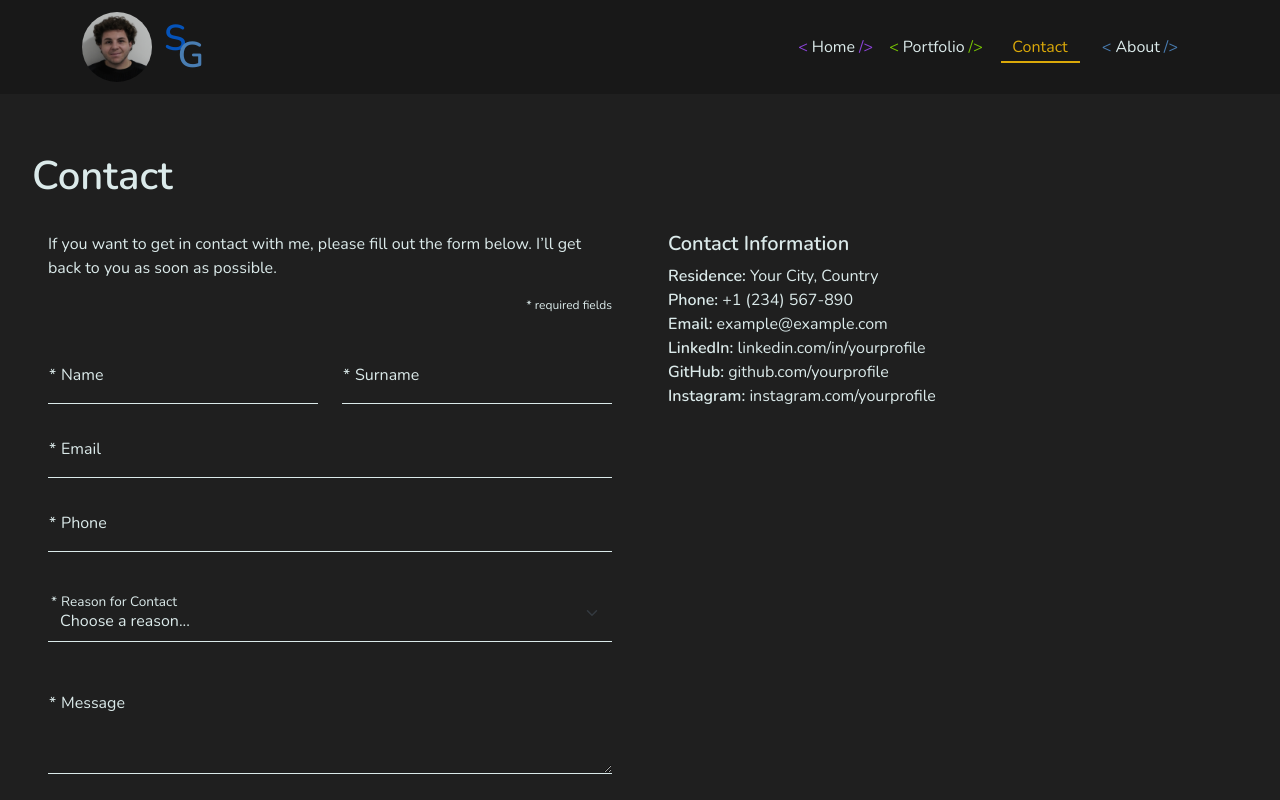
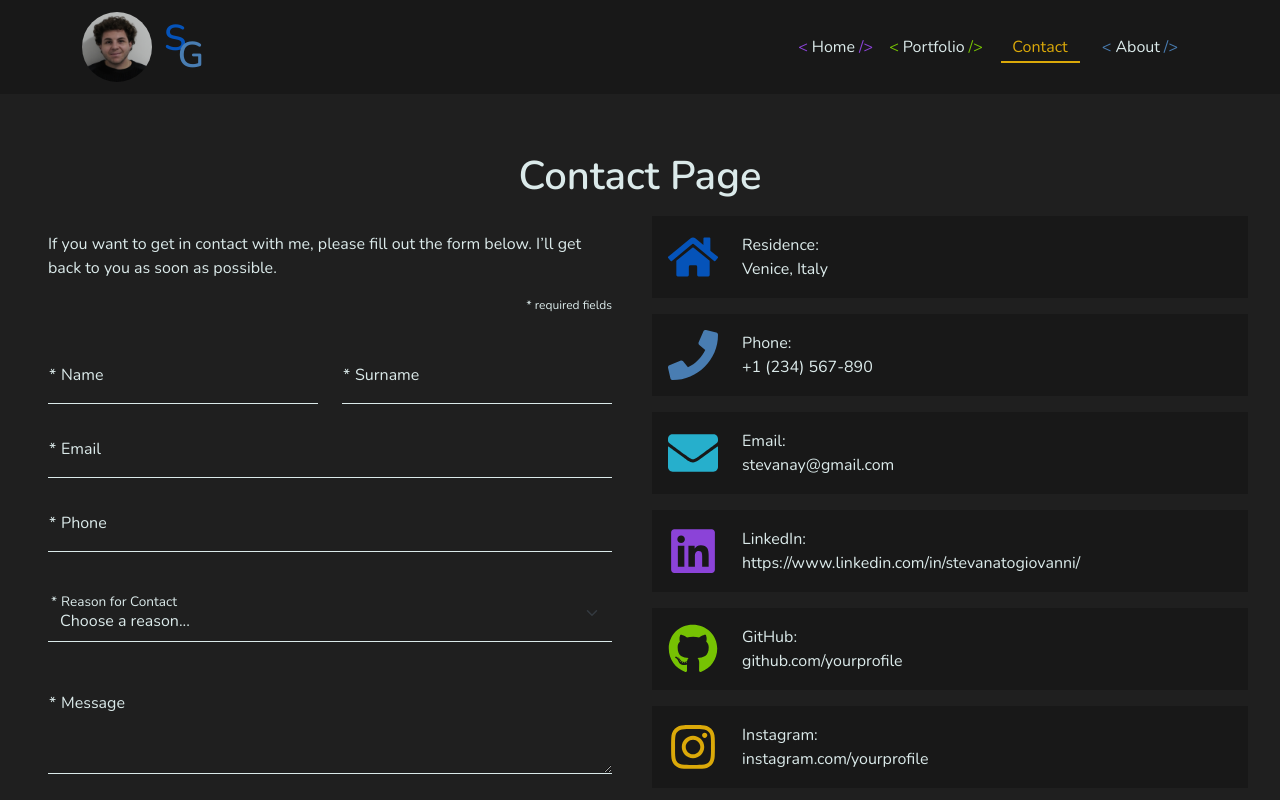
Before and after one commit to giova239/portfolio, a React (Create React App) app: page /contact in a window 1280 px wide. Shown: the top 800 px of the page. Built offline with nearby package versions, Linux system fonts and the light colour scheme.

Commit message:
add contact cards

```diff
--- /dev/null
+++ b/src/components/pages/contact/components/contactCard.jsx
@@ -0,0 +1,18 @@
+import React from "react";
+import { Card } from "react-bootstrap";
+
+function ContactCard({ icon: Icon, iconColor = "primary", line1, line2 }) {
+  return (
+    <Card className="bg-dark mb-4">
+      <Card.Body className="d-flex align-items-center">
+        <Icon size={50} className={`text-primary me-5 text-${iconColor}`} />
+        <div className="d-flex flex-column justify-content-center">
+          <p className="mb-0">{line1}</p>
+          <p className="mb-0">{line2}</p>
+        </div>
+      </Card.Body>
+    </Card>
+  );
+}
+
+export default ContactCard;
--- a/src/components/pages/contact/contact.jsx
+++ b/src/components/pages/contact/contact.jsx
@@ -1,14 +1,23 @@
 import React from "react";
 import { Col, Row, Card } from "react-bootstrap";
 import ContactForm from "./components/contactForm";
+import ContactCard from "./components/contactCard";
+import {
+  FaHome,
+  FaPhone,
+  FaEnvelope,
+  FaLinkedin,
+  FaGithub,
+  FaInstagram,
+} from "react-icons/fa";
 
 function Contact() {
   return (
     <div className="contact-page pt-14">
-      <h1>Contact</h1>
+      <h1 className="text-center">Contact Page</h1>
       <Row className="mt-4">
         <Col lg={6} className="mb-4">
-          <Card className="contact-card">
+          <Card>
             <Card.Body>
               <ContactForm />
             </Card.Body>
@@ -16,31 +25,42 @@ function Contact() {
         </Col>
 
         <Col lg={6}>
-          <Card className="contact-card">
-            <Card.Body>
-              <h5>Contact Information</h5>
-              <ul className="list-unstyled contact-info">
-                <li>
-                  <strong>Residence:</strong> Your City, Country
-                </li>
-                <li>
-                  <strong>Phone:</strong> +1 (234) 567-890
-                </li>
-                <li>
-                  <strong>Email:</strong> example@example.com
-                </li>
-                <li>
-                  <strong>LinkedIn:</strong> linkedin.com/in/yourprofile
-                </li>
-                <li>
-                  <strong>GitHub:</strong> github.com/yourprofile
-                </li>
-                <li>
-                  <strong>Instagram:</strong> instagram.com/yourprofile
-                </li>
-              </ul>
-            </Card.Body>
-          </Card>
+          <ContactCard
+            icon={FaHome}
+            iconColor="primary"
+            line1="Residence:"
+            line2="Venice, Italy"
+          />
+          <ContactCard
+            icon={FaPhone}
+            iconColor="secondary"
+            line1="Phone:"
+            line2="+1 (234) 567-890"
+          />
+          <ContactCard
+            icon={FaEnvelope}
+            iconColor="info"
+            line1="Email:"
+            line2="stevanay@gmail.com"
+          />
+          <ContactCard
+            icon={FaLinkedin}
+            iconColor="accent1"
+            line1="LinkedIn:"
+            line2="https://www.linkedin.com/in/stevanatogiovanni/"
+          />
+          <ContactCard
+            icon={FaGithub}
+            iconColor="accent2"
+            line1="GitHub:"
+            line2="github.com/yourprofile"
+          />
+          <ContactCard
+            icon={FaInstagram}
+            iconColor="accent3"
+            line1="Instagram:"
+            line2="instagram.com/yourprofile"
+          />
         </Col>
       </Row>
     </div>
```
